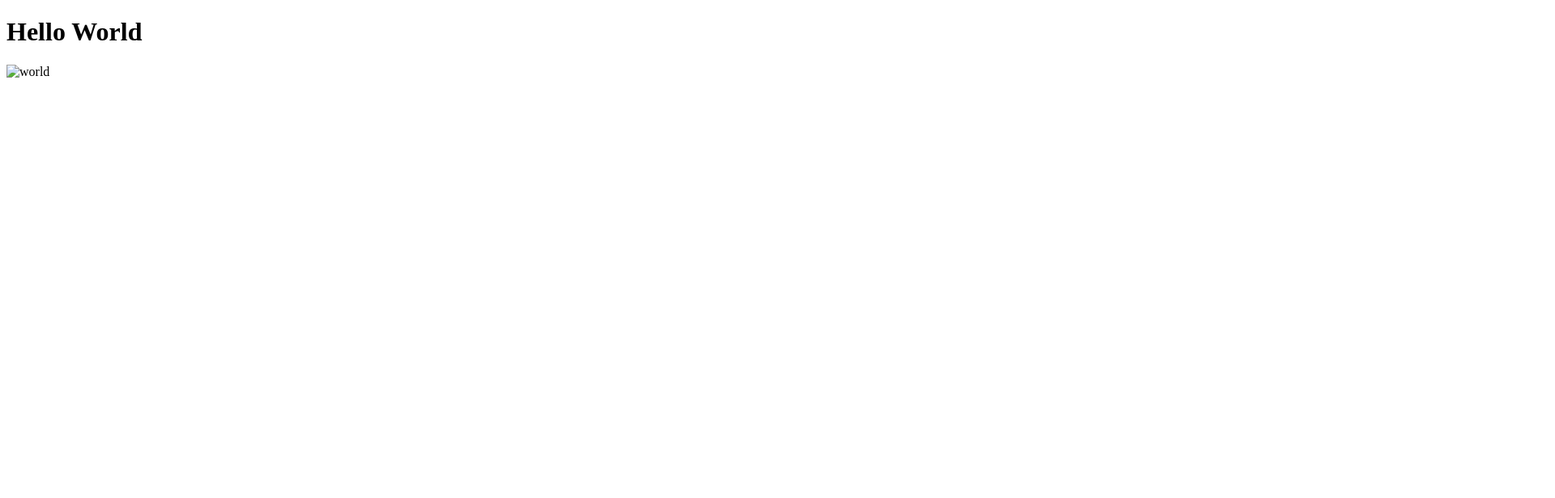
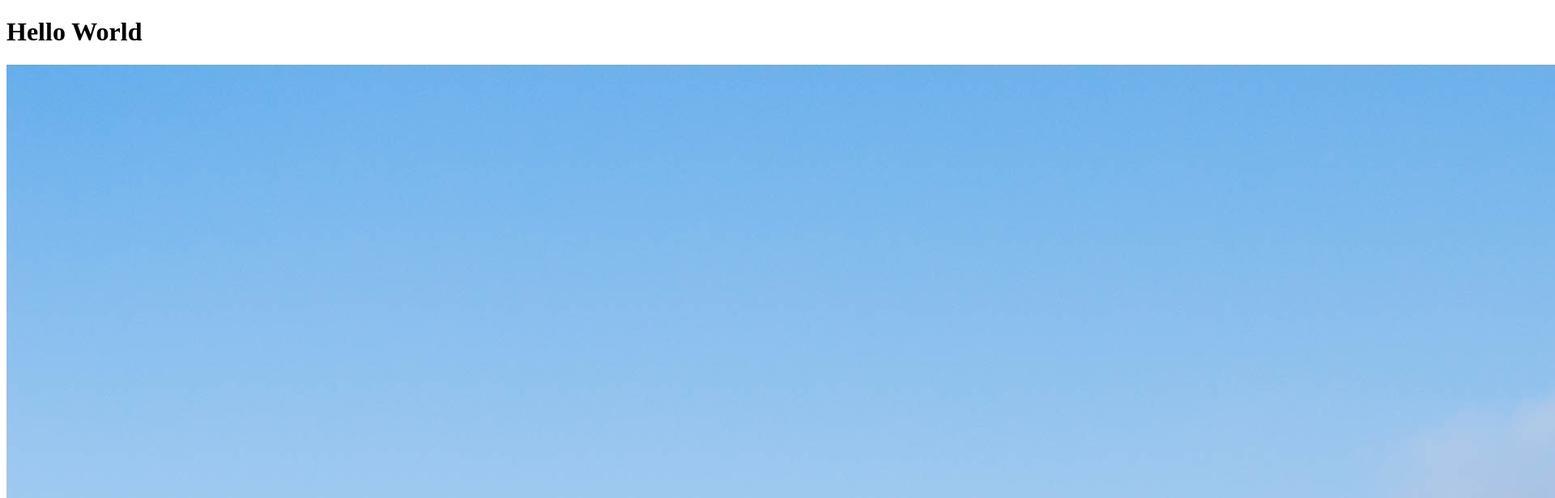
Before and after one commit to Shlikhta-V/hello-world, a plain HTML site: page index.html in a window 1280 px wide. Shown: the top 616 px of the page at 81% size, 1920 px wide, since content can reach past the window. Drawn offline with Linux system fonts and the light colour scheme.

Commit message:
Update index.html

```diff
--- a/index.html
+++ b/index.html
@@ -5,6 +5,6 @@
  </head>
  <body>
    <h1>Hello World</h1>
-   <img src="world.jpeg" alt="world"
+   <img src="world.jpg" alt="world"
  </body>
  </html>
```
